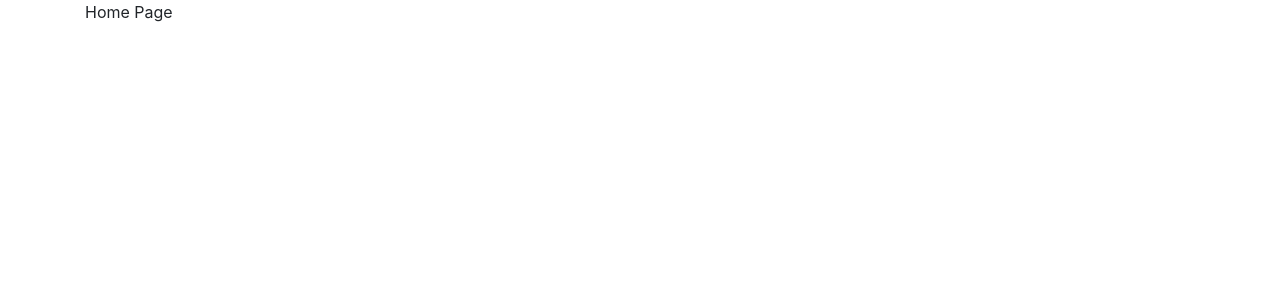
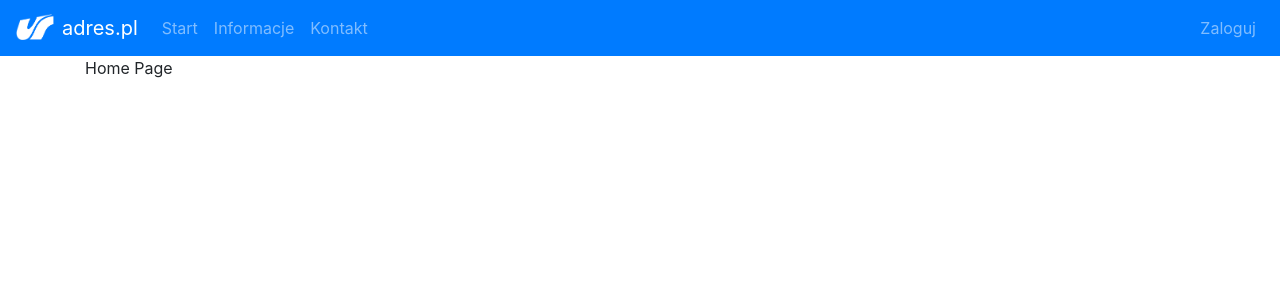
Before and after one commit to KaniaSebastian/praca-inzynierska, a Flask app: page / in a window 1280 px wide. Before the commit the part shown is almost empty. Shown: the top 300 px of the page. Run offline with Flask 2, Linux system fonts and the light colour scheme; some libraries are stand-ins or nearby versions.

Commit message:
Add basic navbar

```diff
--- a/flaskapp.py
+++ b/flaskapp.py
@@ -1,4 +1,4 @@
-from flask import Flask, render_template
+from flask import Flask, render_template, url_for
 
 app = Flask(__name__)
 
--- /dev/null
+++ b/static/main.css
@@ -0,0 +1,5 @@
+.container img
+{
+	width: 100%;
+	height: auto;
+}
--- a/templates/layout.html
+++ b/templates/layout.html
@@ -8,11 +8,55 @@
     <!-- Bootstrap CSS -->
     <link rel="stylesheet" href="https://stackpath.bootstrapcdn.com/bootstrap/4.3.1/css/bootstrap.min.css" integrity="sha384-ggOyR0iXCbMQv3Xipma34MD+dH/1fQ784/j6cY/iJTQUOhcWr7x9JvoRxT2MZw1T" crossorigin="anonymous">
 
+	<link rel="stylesheet" type="text/css" href="{{url_for('static', filename='main.css')}}">
+
 	<title></title>
 </head>
 <body>
+
+	<header>
+
+		<nav class="navbar navbar-dark bg-primary navbar-expand-md">
+
+			<a class="navbar-brand" href="#"><img src="{{url_for('static', filename='logo.png')}}" width="38" height="26" class="d-inline-block align-text-bottom mr-2">adres.pl
+			</a>
+
+			<button class="navbar-toggler" type="button" data-toggle="collapse" data-target="#mainmenu" aria-controls="mainmenu" aria-expanded="false" aria-label="menu toggle">
+				<span class="navbar-toggler-icon"></span>
+			</button>
+
+			<div id="mainmenu" class="collapse navbar-collapse">
+
+				<ul class="navbar-nav mr-auto">
+					<li class="nav-item">
+						<a class="nav-link" href="#">Start</a>
+					</li>
+
+					<li class="nav-item">
+						<a class="nav-link" href="#">Informacje</a>
+					</li>
+
+					<li class="nav-item">
+						<a class="nav-link" href="#">Kontakt</a>
+					</li>
+
+				</ul>
+
+				<ul class="navbar-nav">
+					<li class="nav-item">
+						<a class="nav-item nav-link" href="#">Zaloguj</a>
+					</li>
+				</ul>
+
+			</div>
+		</nav>
+	</header>
+
 	<div class="container">
-		{% block content %}{% endblock %}
+		<div class="row">
+			<div class="col-12">
+			{% block content %}{% endblock %}
+		</div>
 	</div>
 
 	<!-- Optional JavaScript -->
```
Also changed, not shown: static/logo.png (added).
